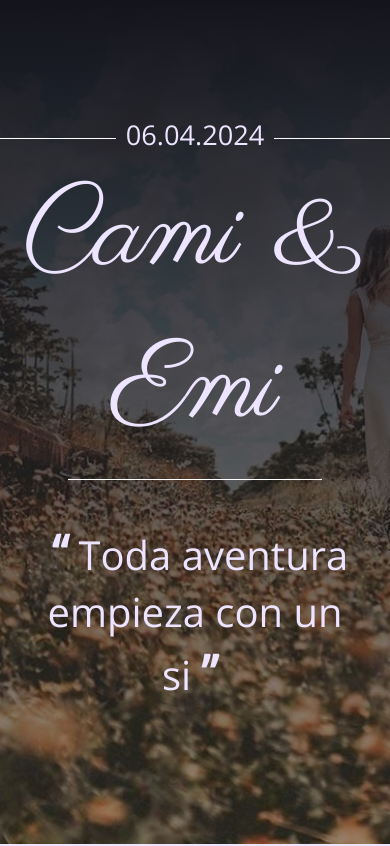
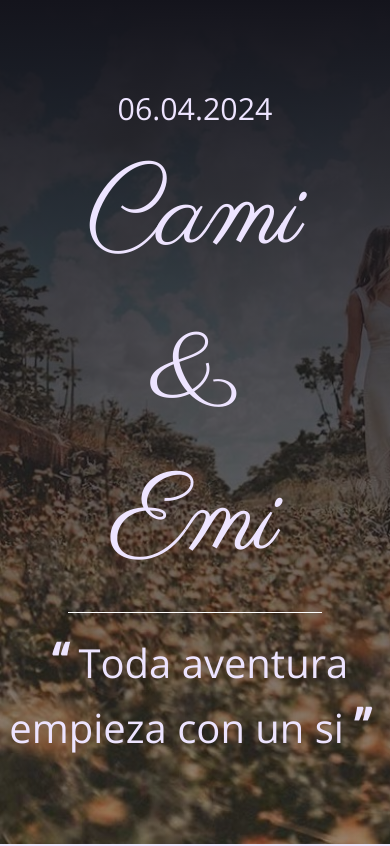
Before and after one commit to Emiliano-DG/bodaCami-Emi.github.io, a plain HTML site: page index.html in a window 390 px wide. Shown: the top 846 px of the page. Drawn offline with nearby package versions, Linux system fonts and the light colour scheme; a web font is replaced by a local one.

Commit message:
Add files via upload

```diff
--- a/css/direccion.css
+++ b/css/direccion.css
@@ -36,7 +36,7 @@
   margin: 20px 0;
 }
 .dato {
-  font-family: var(--font5);
+  font-family: var(--font1);
   display: block;
   font-size: 1.7rem;
   color:var(--principal-oscuro);
--- a/css/fiesta.css
+++ b/css/fiesta.css
@@ -22,7 +22,7 @@
 }
 
 .titulo_parrafo{
-  font-family: var(--font5);
+  font-family: var(--font2);
   font-size: 1.8rem;
 }
 
--- a/css/inicio.css
+++ b/css/inicio.css
@@ -31,7 +31,7 @@
   margin-bottom: 7px;
 }
 
-.banner_fecha::after,.banner_fecha::before{
+/* .banner_fecha::after,.banner_fecha::before{
 content: "";
 position: absolute;
 width: 130px;
@@ -46,15 +46,17 @@ top: 1.4rem;
 
 .banner_fecha::after{
   right: -140px;
-}
+} */
 
 .banner_nombres {
+  display: flex;
   font-family:var(--font1);
   font-size: 7rem;
   font-weight: lighter;
   text-align: center;
   margin-bottom: 10px;
 }
+
 
 .banner_linea{
   height: 1px;
@@ -79,45 +81,15 @@ top: 1.4rem;
 
 
 
-
-
-
-
-
-
-/*
-.banner__img img {
-  margin-top: 40px;
-  border: 8px solid var(--naranja-color);
-  width: 80%;
-  margin: auto;
-  border-radius: 10%;
+@media screen and (max-width: 534px){
+  .banner_nombres {
+    flex-direction: column;
+  }
+  .banner_frase{
+    display: table-cell;
+  }
+  .banner_fecha{
+    font-size: 1.9rem;
+    margin-bottom:11px;
+  }
 }
-
-.banner h1 {
-  margin-top: 25px;
-  font-size: 2rem;
-}
-
-.banner h2 {
-  font-size: 1rem;
-  font-weight: normal;
-}
-
-.banner__redes a {
-  color: #fff;
-  display: inline-block;
-  text-decoration: none;
-  border: 1px solid #fff;
-  border-radius: 100%;
-  width: 42px;
-  height: 42px;
-  line-height: 42px;
-  margin: 40px 5px;
-  font-size: 1.3rem;
-  transition: 0.3s;
-}
-.banner__redes a:hover {
-  color: var(--naranja-color);
-  border-color: var(--naranja-color);
-} */
--- a/css/regalo.css
+++ b/css/regalo.css
@@ -12,7 +12,7 @@
 
 .regalo_parrafo{
   font-size: 1.6rem;
-  font-family:var(--font5);
+  font-family:var(--font2);
   color: var(--principal-oscuro);
 }
 
--- a/css/style.css
+++ b/css/style.css
@@ -11,7 +11,7 @@
   --font3:'Petit Formal Script', sans-serif;
   --font4:'Open Sans', sans-serif;
   --font5:'La Belle Aurore', sans-serif;
-  --font6:'Fraunces', sans-serif;
+  /* --font6:'Fraunces', sans-serif; */
   /* COLORES */
   --principal:#6C4AB6;
   --principal-oscuro:#2D3250;
--- a/index.html
+++ b/index.html
@@ -31,9 +31,9 @@
     <section class="inicio" id="inicio">
       <div class="banner">
         <span class="banner_fecha linea-efect">06.04.2024</span>
-        <h1 class="banner_nombres">Cami & Emi</h1>
+        <h1 class="banner_nombres"> <span class="nombre">Cami</span> & <span class="nombre">Emi</span></h1>
         <div class="banner_linea"></div>
-        <p class="banner_frase"><span class="banner_comillas">“</span>Toda aventura empieza con un si<span class="banner_comillas">”</span></p>
+          <p class="banner_frase"><span class="banner_comillas">“</span>Toda aventura empieza con un si<span class="banner_comillas">”</span></p>
       </div>
 
     </section>
@@ -277,7 +277,7 @@
 
 
     <script src="script.js"></script>
-    <audio autoplay>
+    <audio>
       <source src="sound/cancion.mp3" type="audio/mpeg">
     </audio>
   </body>
```
